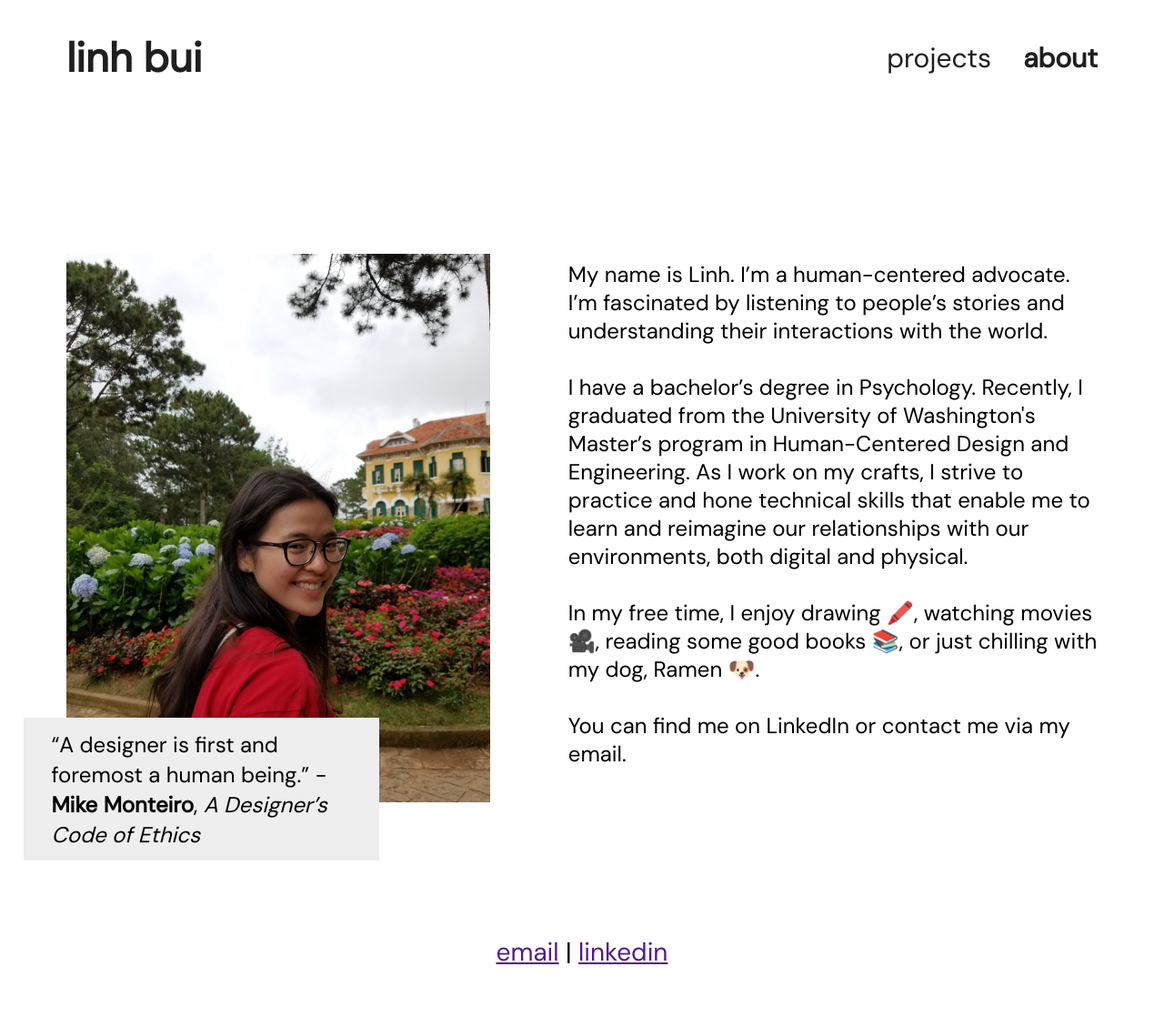
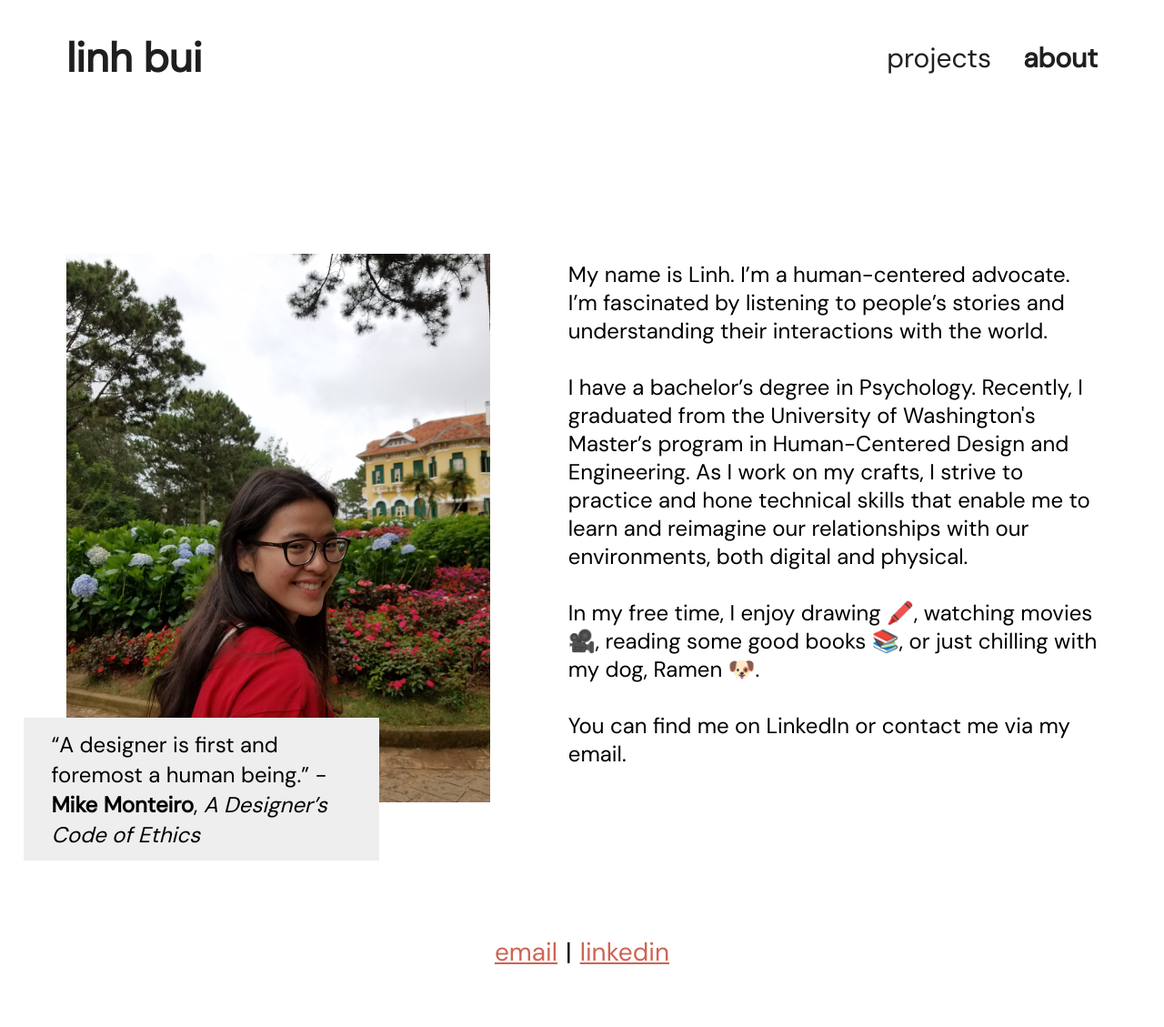
Before and after one commit to linhpbui/linhpbui.github.io, a Jekyll site: the page built from about.md, in a window 1280 px wide. Shown: the whole page at 91% size. Built offline with Jekyll 4.4.1, drawn with Linux system fonts in a browser that asks for light colours; some web fonts are replaced.

Commit message:
fixed problem in footer

```diff
--- a/css/style.css
+++ b/css/style.css
@@ -84,14 +84,14 @@ a {
 }
 
 /* Style theme */
-main a {
+main a, footer a {
   color: var(--primary-color);
   box-shadow: inset 0 0 0 0 var(--primary-color);
   padding: 0 0.1rem;
   transition: color 0.3s ease-in-out, box-shadow 0.3s ease-in-out;
 }
 
-main a:hover {
+main a:hover, footer a:hover {
   color: #fff;
   box-shadow: inset 200px 0 0 0 var(--primary-color);
 }
```
Also changed, not shown: 1 other file.
